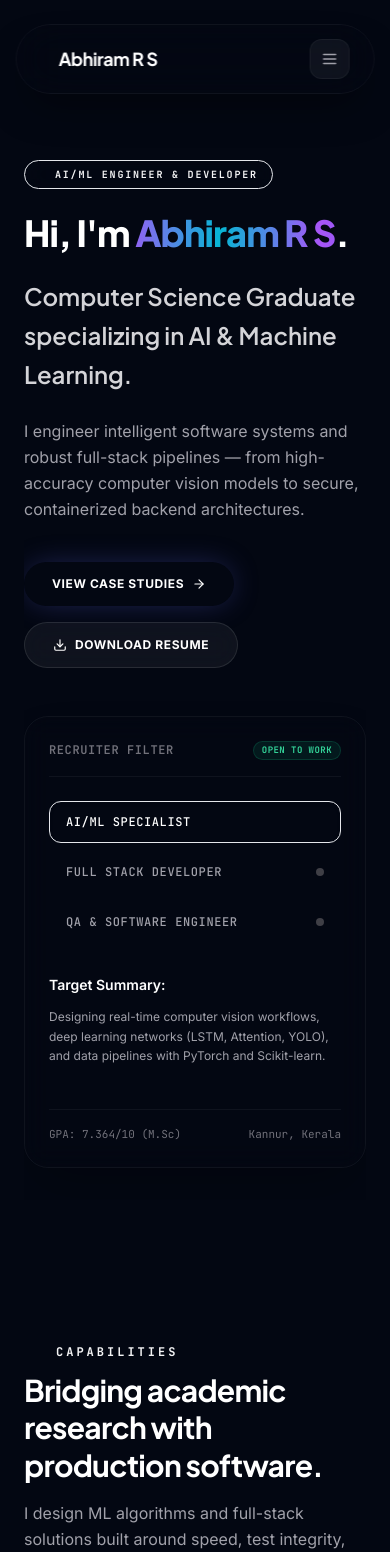
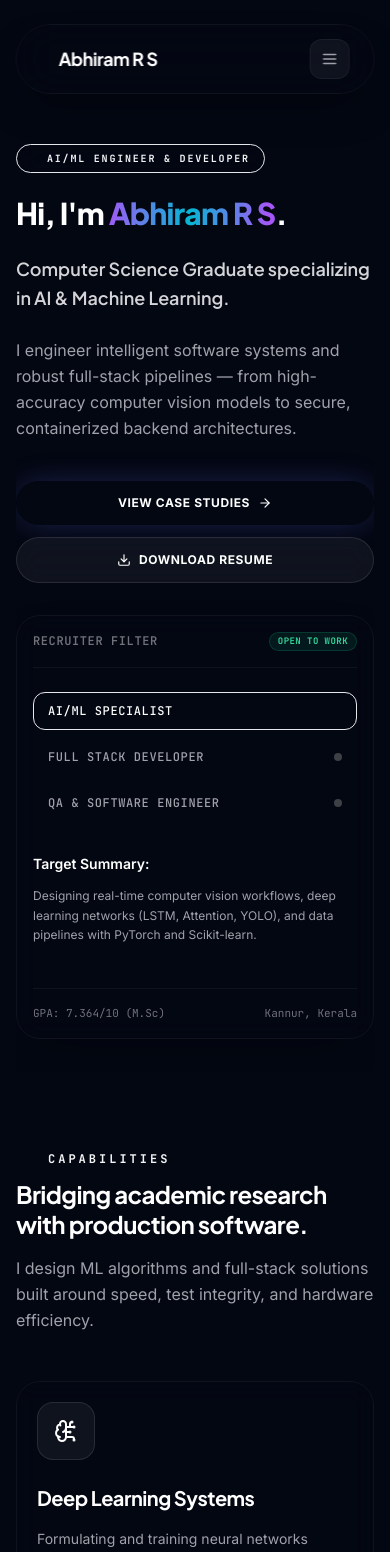
Before and after one commit to AbhiR4mRs/portfolio, a React (Vite) app: page / in a window 390 px wide. Shown: the top 1552 px of the page. Built offline with nearby package versions, Linux system fonts and the light colour scheme.

Commit message:
style: optimize layout, paddings, and font sizes for perfect mobile responsiveness

```diff
--- a/src/components/Layout.jsx
+++ b/src/components/Layout.jsx
@@ -153,13 +153,13 @@ export default function Layout() {
       </header>
 
       {/* Main Content Layout */}
-      <main className="mx-auto max-w-6xl px-6 pb-24 pt-32 md:pt-40">
+      <main className="mx-auto max-w-6xl px-4 sm:px-6 pb-24 pt-28 sm:pt-32 md:pt-40">
         <Outlet />
       </main>
 
       {/* Footer */}
       <footer className="border-t border-white/5 bg-slate-950/20 py-10 text-center text-sm text-zinc-500 backdrop-blur-sm">
-        <div className="mx-auto max-w-6xl px-6 flex flex-col md:flex-row items-center justify-between gap-4">
+        <div className="mx-auto max-w-6xl px-4 sm:px-6 flex flex-col md:flex-row items-center justify-between gap-4">
           <p>© {new Date().getFullYear()} Abhiram R S. All rights reserved.</p>
         </div>
       </footer>
--- a/src/components/ProjectCard.jsx
+++ b/src/components/ProjectCard.jsx
@@ -12,7 +12,7 @@ export default function ProjectCard({ project, index = 0 }) {
       transition={{ duration: 0.5, delay: index * 0.06 }}
       className="h-full"
     >
-      <SpotlightCard className="group flex h-full flex-col justify-between p-7 border border-white/5 bg-slate-900/30">
+      <SpotlightCard className="group flex h-full flex-col justify-between p-5 sm:p-7 border border-white/5 bg-slate-900/30">
         <div>
           {/* Category */}
           <div className="flex items-center justify-between gap-4">
@@ -52,7 +52,7 @@ export default function ProjectCard({ project, index = 0 }) {
 
           <Link
             to={`/projects/${project.slug}`}
-            className="inline-flex items-center gap-2 rounded-full border border-white/5 bg-white/5 px-5 py-2.5 text-[10px] font-bold uppercase tracking-wider text-white hover:border-indigo-500/30 hover:bg-indigo-500/10 hover:text-indigo-300 transition-all duration-300 hover:scale-[1.02] active:scale-[0.98]"
+            className="flex sm:inline-flex items-center justify-center gap-2 rounded-full border border-white/5 bg-white/5 px-5 py-2.5 text-[10px] font-bold uppercase tracking-wider text-white hover:border-indigo-500/30 hover:bg-indigo-500/10 hover:text-indigo-300 transition-all duration-300 hover:scale-[1.02] active:scale-[0.98] w-full sm:w-auto text-center"
           >
             View Case Study
             <ArrowUpRight size={13} className="group-hover:translate-x-0.5 group-hover:-translate-y-0.5 transition-transform duration-300" />
--- a/src/components/SectionTitle.jsx
+++ b/src/components/SectionTitle.jsx
@@ -13,7 +13,7 @@ export default function SectionTitle({ eyebrow, title, text, className = '' }) {
         <span className="h-1 w-6 rounded-full bg-gradient-to-r from-indigo-500 to-violet-500" />
         <p className="font-mono text-xs font-bold uppercase tracking-[0.25em] text-indigo-400">{eyebrow}</p>
       </div>
-      <h2 className="font-display text-3xl font-bold tracking-tight text-white md:text-4xl lg:text-5xl leading-tight">
+      <h2 className="font-display text-2xl sm:text-3xl md:text-4xl lg:text-5xl font-bold tracking-tight text-white leading-tight">
         {title}
       </h2>
       {text && (
--- a/src/components/SpotlightCard.jsx
+++ b/src/components/SpotlightCard.jsx
@@ -17,7 +17,11 @@ export default function SpotlightCard({ children, className = '', ...props }) {
       onMouseMove={handleMouseMove}
       onMouseEnter={() => setIsHovered(true)}
       onMouseLeave={() => setIsHovered(false)}
-      className={`relative overflow-hidden rounded-3xl border border-white/5 bg-slate-900/40 p-6 backdrop-blur-md transition-all duration-300 ${className}`}
+      className={`relative overflow-hidden rounded-3xl border border-white/5 bg-slate-900/40 backdrop-blur-md transition-all duration-300 ${
+        className.split(' ').some(c => c.startsWith('p-') || c.startsWith('px-') || c.startsWith('py-'))
+          ? ''
+          : 'p-6'
+      } ${className}`}
       style={{
         '--mouse-x': `${coords.x}px`,
         '--mouse-y': `${coords.y}px`
--- a/src/pages/AboutPage.jsx
+++ b/src/pages/AboutPage.jsx
@@ -18,7 +18,7 @@ export default function AboutPage() {
       animate={{ opacity: 1, y: 0 }}
       exit={{ opacity: 0, y: -10 }}
       transition={{ duration: 0.4 }}
-      className="space-y-24"
+      className="space-y-16 sm:space-y-24"
     >
       {/* Intro Header */}
       <div>
@@ -34,7 +34,7 @@ export default function AboutPage() {
 
         {/* Bio Card (2 columns wide) */}
         <div className="md:col-span-2">
-          <SpotlightCard className="h-full p-6 sm:p-8 flex flex-col justify-between border border-white/5 bg-slate-900/30">
+          <SpotlightCard className="h-full p-5 sm:p-8 flex flex-col justify-between border border-white/5 bg-slate-900/30">
             <div className="space-y-6">
               <h3 className="font-display text-2xl font-bold tracking-tight text-white">My Engineering Approach</h3>
               <p className="text-sm leading-relaxed text-zinc-400">
@@ -61,7 +61,7 @@ export default function AboutPage() {
 
         {/* Core Strengths Card (1 column wide) */}
         <div>
-          <SpotlightCard className="h-full p-6 sm:p-8 border border-white/5 bg-slate-900/30">
+          <SpotlightCard className="h-full p-5 sm:p-8 border border-white/5 bg-slate-900/30">
             <h3 className="font-display text-2xl font-bold tracking-tight text-white mb-6">Core Strengths</h3>
 
             <ul className="space-y-5">
@@ -86,7 +86,7 @@ export default function AboutPage() {
       </section>
 
       {/* Stats Bento Grid row */}
-      <section className="grid gap-6 grid-cols-2 lg:grid-cols-4">
+      <section className="grid gap-4 sm:gap-6 grid-cols-2 lg:grid-cols-4">
         {bentoStats.map((stat, idx) => {
           const Icon = stat.icon;
           return (
@@ -96,11 +96,11 @@ export default function AboutPage() {
               whileInView={{ opacity: 1, scale: 1 }}
               viewport={{ once: true }}
               transition={{ duration: 0.4, delay: idx * 0.08 }}
-              className="rounded-3xl border border-white/5 bg-slate-900/10 p-4 sm:p-6 flex items-center justify-between backdrop-blur-sm"
+              className="rounded-3xl border border-white/5 bg-slate-900/10 p-3 sm:p-6 flex items-center justify-between backdrop-blur-sm"
             >
               <div>
-                <p className="text-xs font-mono uppercase tracking-wider text-zinc-500">{stat.label}</p>
-                <p className="mt-2 text-2xl font-bold text-white font-display">{stat.value}</p>
+                <p className="text-[10px] sm:text-xs font-mono uppercase tracking-wider text-zinc-500">{stat.label}</p>
+                <p className="mt-2 text-lg sm:text-2xl font-bold text-white font-display">{stat.value}</p>
               </div>
               <div className="rounded-xl bg-white/5 p-3 text-zinc-400 border border-white/5">
                 <Icon size={20} />
@@ -121,7 +121,7 @@ export default function AboutPage() {
           />
         </div>
 
-        <div className="lg:col-span-2 space-y-8 relative before:absolute before:left-4 before:top-2 before:bottom-2 before:w-[1px] before:bg-zinc-800">
+        <div className="lg:col-span-2 space-y-8 relative before:absolute before:left-3 sm:before:left-4 before:top-2 before:bottom-2 before:w-[1px] before:bg-zinc-800">
           {timeline.map((item, idx) => (
             <motion.div
               key={item.title}
@@ -129,14 +129,14 @@ export default function AboutPage() {
               whileInView={{ opacity: 1, x: 0 }}
               viewport={{ once: true, margin: "-100px" }}
               transition={{ duration: 0.5, delay: idx * 0.1 }}
-              className="relative pl-12 group"
+              className="relative pl-8 sm:pl-12 group"
             >
               {/* Timeline marker */}
-              <div className="absolute left-1.5 top-1.5 h-5 w-5 rounded-full border-2 border-zinc-800 bg-zinc-950 flex items-center justify-center group-hover:border-indigo-400 transition-colors duration-300">
+              <div className="absolute left-0.5 sm:left-1.5 top-1.5 h-5 w-5 rounded-full border-2 border-zinc-800 bg-zinc-950 flex items-center justify-center group-hover:border-indigo-400 transition-colors duration-300">
                 <span className="h-1.5 w-1.5 rounded-full bg-zinc-800 group-hover:bg-indigo-400 transition-colors duration-300" />
               </div>
 
-              <SpotlightCard className="p-6 border border-white/5 bg-slate-900/10">
+              <SpotlightCard className="p-5 sm:p-6 border border-white/5 bg-slate-900/10">
                 <div className="flex flex-col sm:flex-row sm:items-center sm:justify-between gap-2">
                   <h3 className="font-display text-lg font-bold text-white group-hover:text-indigo-300 transition-colors duration-300">
                     {item.title}
--- a/src/pages/HomePage.jsx
+++ b/src/pages/HomePage.jsx
@@ -60,7 +60,7 @@ export default function HomePage() {
       animate={{ opacity: 1, y: 0 }}
       exit={{ opacity: 0, y: -10 }}
       transition={{ duration: 0.4 }}
-      className="space-y-36"
+      className="space-y-20 sm:space-y-28 lg:space-y-36"
     >
       {/* Hero Section */}
       <section
@@ -83,7 +83,7 @@ export default function HomePage() {
         />
         <div className="absolute right-10 top-10 -z-10 h-80 w-80 rounded-full bg-cyan-500/10 blur-[130px] pointer-events-none" />
 
-        <div className="grid gap-12 lg:grid-cols-[1.25fr_0.75fr] lg:items-start w-full relative z-10">
+        <div className="grid gap-8 lg:gap-12 lg:grid-cols-[1.25fr_0.75fr] lg:items-start w-full relative z-10">
 
           {/* Main Hero Typography and Action items */}
           <motion.div
@@ -104,11 +104,11 @@ export default function HomePage() {
             </div>
 
             {/* Title */}
-            <h1 className="font-display text-4xl font-extrabold leading-[1.1] tracking-tight text-white md:text-5xl lg:text-6.5xl">
+            <h1 className="font-display text-3xl sm:text-4xl md:text-5xl lg:text-6.5xl font-extrabold leading-[1.1] tracking-tight text-white">
               Hi, I'm <span className="text-shimmer-gradient font-black">{profile.name}</span>.
             </h1>
 
-            <p className="font-display text-2xl font-semibold leading-relaxed text-zinc-300">
+            <p className="font-display text-lg sm:text-xl md:text-2xl font-semibold leading-relaxed text-zinc-300">
               Computer Science Graduate specializing in AI & Machine Learning.
             </p>
 
@@ -117,10 +117,10 @@ export default function HomePage() {
             </p>
 
             {/* Action Buttons */}
-            <div className="flex flex-wrap gap-4 pt-4">
+            <div className="flex flex-col sm:flex-row gap-3 pt-4 w-full">
               <Link
                 to="/projects"
-                className="group relative flex items-center gap-2 rounded-full bg-gradient-to-r from-indigo-500 to-violet-600 px-7 py-3.5 text-xs font-bold uppercase tracking-wider text-white shadow-[0_0_30px_-5px_rgba(99,102,241,0.35)] transition-all duration-300 hover:scale-[1.03] hover:shadow-[0_0_35px_-5px_rgba(99,102,241,0.55)] hover:brightness-110 active:scale-[0.98]"
+                className="group relative flex items-center justify-center gap-2 rounded-full bg-gradient-to-r from-indigo-500 to-violet-600 px-7 py-3.5 text-xs font-bold uppercase tracking-wider text-white shadow-[0_0_30px_-5px_rgba(99,102,241,0.35)] transition-all duration-300 hover:scale-[1.03] hover:shadow-[0_0_35px_-5px_rgba(99,102,241,0.55)] hover:brightness-110 active:scale-[0.98] w-full sm:w-auto text-center"
               >
                 View Case Studies
                 <ArrowRight size={14} className="transition-transform group-hover:translate-x-0.5 duration-300" />
@@ -128,7 +128,7 @@ export default function HomePage() {
               <a
                 href="/Abhiram_R_S_RESUME.pdf"
                 download
-                className="group flex items-center gap-2 rounded-full border border-white/10 bg-white/5 px-7 py-3.5 text-xs font-bold uppercase tracking-wider text-white backdrop-blur-md transition-all duration-300 hover:border-indigo-500/40 hover:bg-indigo-500/5 hover:scale-[1.03] active:scale-[0.98]"
+                className="group flex items-center justify-center gap-2 rounded-full border border-white/10 bg-white/5 px-7 py-3.5 text-xs font-bold uppercase tracking-wider text-white backdrop-blur-md transition-all duration-300 hover:border-indigo-500/40 hover:bg-indigo-500/5 hover:scale-[1.03] active:scale-[0.98] w-full sm:w-auto text-center"
               >
                 <Download size={14} className="transition-transform group-hover:-translate-y-0.5 duration-300" />
                 Download Resume
@@ -141,8 +141,9 @@ export default function HomePage() {
             initial={{ opacity: 0, y: 30 }}
             animate={{ opacity: 1, y: 0 }}
             transition={{ duration: 0.75, delay: 0.15, ease: [0.16, 1, 0.3, 1] }}
+            className="w-full"
           >
-            <SpotlightCard className="p-6 sm:p-8 border border-white/5 bg-slate-950/70 shadow-2xl relative overflow-hidden">
+            <SpotlightCard className="p-4 sm:p-6 md:p-8 border border-white/5 bg-slate-950/70 shadow-2xl relative overflow-hidden">
               <div className="absolute right-0 top-0 h-40 w-40 rounded-full bg-indigo-500/5 blur-3xl" />
 
               <div className="flex items-center justify-between border-b border-white/5 pb-4">
@@ -158,7 +159,7 @@ export default function HomePage() {
                   <button
                     key={role.id}
                     onClick={() => setSelectedRoleId(role.id)}
-                    className={`flex items-center justify-between rounded-xl px-4 py-3 text-left transition-all border ${
+                    className={`flex items-center justify-between rounded-xl px-3.5 sm:px-4 py-2.5 sm:py-3 text-left transition-all border ${
                       selectedRoleId === role.id
                         ? 'bg-indigo-500/10 border-indigo-500/30 text-white font-semibold shadow-inner'
                         : 'bg-transparent border-transparent text-zinc-400 hover:bg-white/5 hover:text-zinc-200'
@@ -218,7 +219,7 @@ export default function HomePage() {
               whileInView={{ opacity: 1, y: 0 }}
               viewport={{ once: true, amount: 0.2 }}
               transition={{ duration: 0.5, delay: idx * 0.1 }}
-              className="group relative overflow-hidden rounded-3xl border border-white/5 bg-slate-900/20 p-6 sm:p-8 backdrop-blur-md transition-all duration-300 hover:-translate-y-1.5 hover:border-white/10 hover:bg-slate-900/30"
+              className="group relative overflow-hidden rounded-3xl border border-white/5 bg-slate-900/20 p-5 sm:p-8 backdrop-blur-md transition-all duration-300 hover:-translate-y-1.5 hover:border-white/10 hover:bg-slate-900/30"
             >
               <div className={`absolute inset-0 bg-gradient-to-br -z-10 transition-opacity ${color}`} />
               <div className="mb-6 inline-flex rounded-2xl bg-white/5 p-4 text-white border border-white/10 group-hover:scale-105 group-hover:border-indigo-500/20 group-hover:text-indigo-400 transition-all duration-300">
@@ -257,7 +258,7 @@ export default function HomePage() {
       </section>
 
       {/* Interactive Tech Stack */}
-      <section className="relative overflow-hidden rounded-[2.5rem] border border-white/5 bg-slate-950/40 p-6 sm:p-8 md:p-14 backdrop-blur-md">
+      <section className="relative overflow-hidden rounded-[2.5rem] border border-white/5 bg-slate-950/40 p-4 sm:p-8 md:p-14 backdrop-blur-md">
         <div className="absolute right-0 top-0 -z-10 h-72 w-72 rounded-full bg-indigo-500/5 blur-[100px]" />
 
         <SectionTitle
--- a/src/pages/ProjectDetailPage.jsx
+++ b/src/pages/ProjectDetailPage.jsx
@@ -134,7 +134,7 @@ export default function ProjectDetailPage() {
           {project.metrics && (
             <section className="grid gap-4 sm:grid-cols-3">
               {project.metrics.map((metric) => (
-                <div key={metric.label} className="rounded-2xl border border-white/5 bg-slate-900/10 p-5 backdrop-blur-sm">
+                <div key={metric.label} className="rounded-2xl border border-white/5 bg-slate-900/10 p-4 sm:p-5 backdrop-blur-sm">
                   <p className="text-[10px] font-mono uppercase tracking-wider text-zinc-500">{metric.label}</p>
                   <p className="mt-2 text-xl font-bold text-white font-display">{metric.value}</p>
                 </div>
@@ -160,7 +160,7 @@ export default function ProjectDetailPage() {
               System Architecture Flow
             </h2>
 
-            <div className="rounded-3xl border border-white/5 bg-slate-950/40 p-6 md:p-8">
+            <div className="rounded-3xl border border-white/5 bg-slate-950/40 p-4 sm:p-6 md:p-8">
               <div className="flex flex-col lg:flex-row items-center justify-between gap-4 w-full">
                 {slug === 'zero-day-intrusion-detection-system' ? (
                   <>
@@ -313,7 +313,7 @@ export default function ProjectDetailPage() {
               {project.approach.map((step, idx) => (
                 <li
                   key={step}
-                  className="flex items-start gap-4 rounded-2xl border border-white/5 bg-slate-900/10 p-5"
+                  className="flex items-start gap-4 rounded-2xl border border-white/5 bg-slate-900/10 p-4 sm:p-5"
                 >
                   <span className="flex h-7 w-7 shrink-0 items-center justify-center rounded-full bg-indigo-500/10 text-xs font-bold text-indigo-400 border border-indigo-500/20">
                     {idx + 1}
@@ -365,10 +365,10 @@ export default function ProjectDetailPage() {
         </div>
 
         {/* Sidebar Info Panel (Right, Sticky) */}
-        <aside className="space-y-6 lg:sticky lg:top-28">
+        <aside className="space-y-6 lg:sticky lg:top-28 w-full">
 
           {/* Metadata Card */}
-          <SpotlightCard className="p-6 border border-white/5 bg-slate-900/20">
+          <SpotlightCard className="p-4 sm:p-6 border border-white/5 bg-slate-900/20">
             <h3 className="font-display text-base font-bold text-white mb-4 pb-2 border-b border-white/5">
               Project Details
             </h3>
```
Also changed, not shown: src/pages/ResumePage.jsx (+11 -11 lines).
